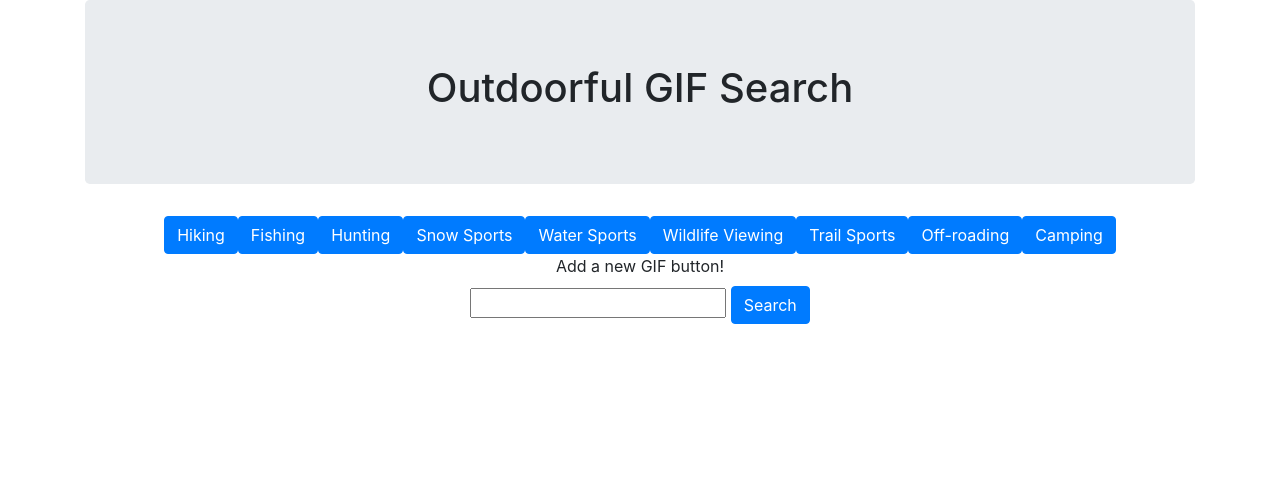
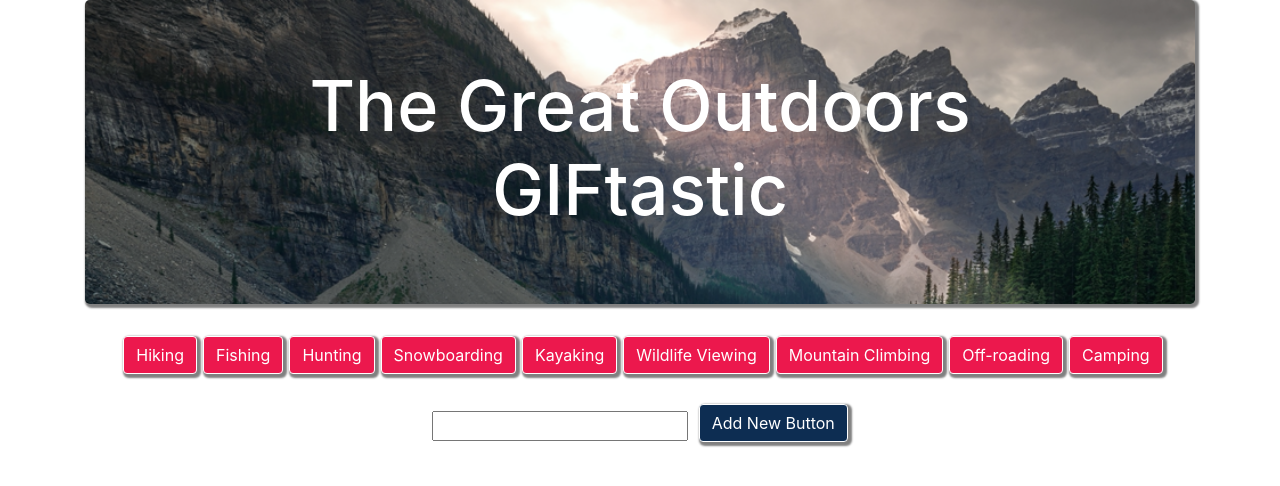
Before and after one commit to jordanservos/GifTastic, a plain HTML site: page index.html in a window 1280 px wide. Drawn offline with nearby package versions, Linux system fonts and the light colour scheme.

Commit message:
Final Styling + Read Me

```diff
--- a/assets/css/style.css
+++ b/assets/css/style.css
@@ -0,0 +1,49 @@
+.jumbotron {
+    box-shadow: 2px 2px 2px 2px gray;
+    background-image: url("../images/logo.png");
+    background-repeat: no-repeat;
+    background-size: cover;
+}
+
+h1 {
+    color: white !important;
+    font-weight: bolder;
+    font-size: 70px !important;
+}
+
+.btn {
+    background-color: #ec184d !important;
+    margin-left: 6px;
+    margin-bottom: 10px;
+    border-color: white !important;
+    box-shadow: 2px 2px 2px 2px gray;
+    ;
+}
+
+#add-gif {
+    background-color: #0D2D52 !important;
+}
+
+.search {
+    margin-top: 20px;
+}
+
+.gif {
+    margin-top: 20px;
+    margin-bottom: 20px;
+    display: inline-block;
+    padding: 5px
+}
+
+#gif-collection {
+    text-align: center;
+}
+
+img {
+    box-shadow: 2px 2px 2px 2px gray;
+    padding: 0px 0px 0px 0px !important;
+}
+
+p {
+    font-weight: bolder;
+}
--- a/assets/javascript/app.js
+++ b/assets/javascript/app.js
@@ -3,7 +3,7 @@ $(document).ready(function() {
     //create GIF selection array
 
     var gifOptions = [
-        "Hiking", "Fishing", "Hunting", "Snow Sports", "Water Sports", "Wildlife Viewing", "Trail Sports", "Off-roading", "Camping"
+        "Hiking", "Fishing", "Hunting", "Snowboarding", "Kayaking", "Wildlife Viewing", "Mountain Climbing", "Off-roading", "Camping"
     ]
 
     console.log(gifOptions)
@@ -13,7 +13,7 @@ $(document).ready(function() {
     function displayGif() {
         $("#gif-collection").empty();
         var name = $(this).attr("data-name");
-        var gifLimit = 15;
+        var gifLimit = 10;
         var queryURL = "https://api.giphy.com/v1/gifs/search?q=" + name + "&api_key=BkaUZZWcFij6J7AoQj3WtPb1R2p9O6V9&limit=10"
 
         //build ajax call
@@ -28,7 +28,7 @@ $(document).ready(function() {
             for (var j = 0; j < results.length; j++) {
                 var gifsDiv = $("<div class='gif'>");
                 var rating = results[j].rating;
-                var ratingP = $("<p>").text("Rating: " + rating);
+                var ratingP = $("<p>").text("Rating: " + rating.toUpperCase());
                 var gifImage = $("<img class='gif'>");
                 gifImage.attr({
                     src: results[j].images.fixed_height_still.url,
--- a/index.html
+++ b/index.html
@@ -5,7 +5,7 @@
     <meta charset="UTF-8">
     <meta name="viewport" content="width=device-width, initial-scale=1.0">
     <meta http-equiv="X-UA-Compatible" content="ie=edge">
-    <title>Document</title>
+    <title>GifTastic</title>
     <link rel="icon" type="image/png" href="assets/images/ezgif.com-gif-maker.png" />
     <link rel="stylesheet" type="text/css" href="assets/css/reset.css">
     <link rel="stylesheet" type="text/css" href="assets/css/style.css">
@@ -17,7 +17,8 @@
 
     <div class="container">
         <div class="jumbotron text-center">
-            <h1>Outdoorful GIF Search</h1>
+
+            <h1>The Great Outdoors <br> GIFtastic</h1>
         </div>
 
         <div class="row">
@@ -27,11 +28,10 @@
             </div>
         </div>
 
-        <div class="col-md-12 text-center">
+        <div class="search col-md-12 text-center">
             <form id="searchForm">
-                <label for="userInput">Add a new GIF button!</label><br>
                 <input type="text" id="user-input">
-                <input id="add-gif" type="submit" value="Search" class="btn btn-primary">
+                <input id="add-gif" type="submit" value="Add New Button" class="btn btn-primary">
             </form>
         </div>
 
```
Also changed, not shown: assets/images/Outdoorful_Full Name Logo_Navy (1).png (added), assets/images/Outdoorful_O Logo.png (added), assets/images/logo.png (added), 2 other files.
